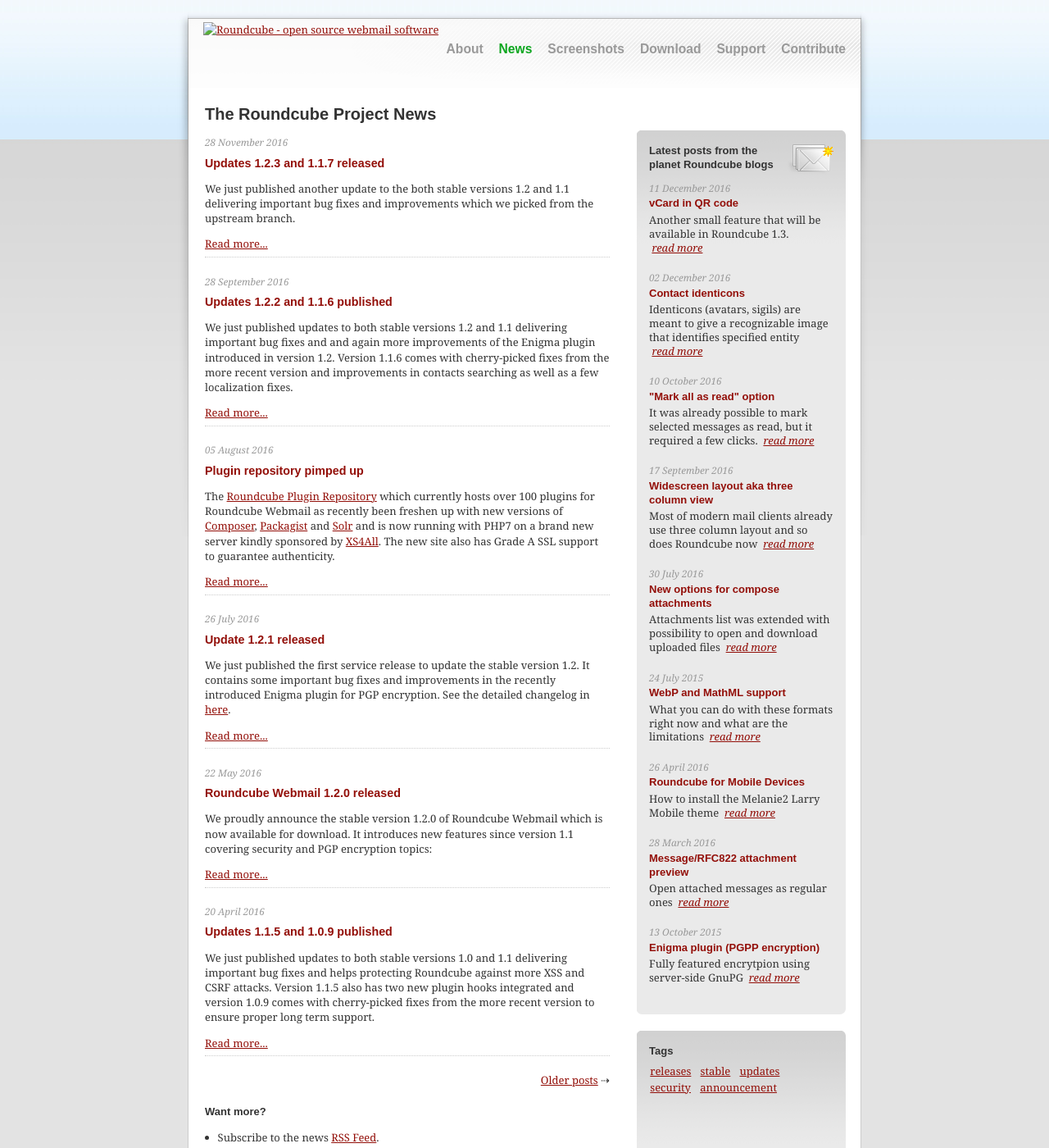
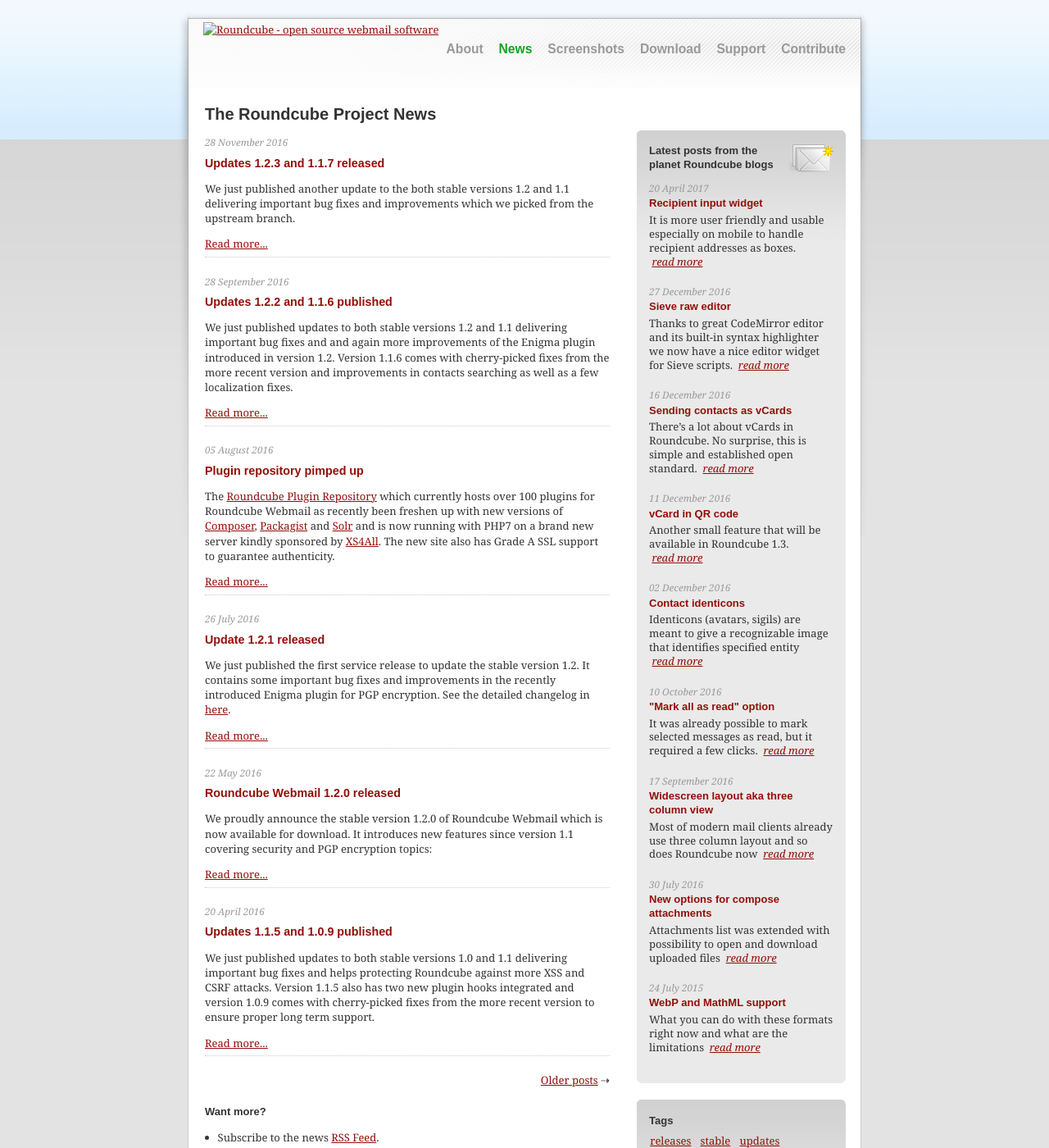
Before and after one commit to roundcube/roundcube.github.com, a Jekyll site: the page built from news/index.html, in a window 1280 px wide and 1400 px high. Shown: the whole window at 82% size. Built offline with Jekyll 4.4.1, drawn with Linux system fonts in a browser that asks for light colours; the list of posts is cut into pages by our own code; comment, search, counter and statistics services are not loaded.

Commit message:
Add some articles from alec's blog

```diff
--- a/_includes/roundcubeinbox.html
+++ b/_includes/roundcubeinbox.html
@@ -1,4 +1,25 @@
 <h2 class="inboxtitle">Latest posts from the planet Roundcube blogs</h2>
+
+<div class="newsitem">
+	<span class="newsdate">20 April 2017</span>
+	<h3><a href="https://kolabian.wordpress.com/2017/04/20/email-recipient-input-widget/" class="newslink">Recipient input widget</a></h3>
+	<p class="newstext">It is more user friendly and usable especially on mobile to handle recipient addresses as boxes.
+			&nbsp;<em><a href="https://kolabian.wordpress.com/2017/04/20/email-recipient-input-widget/">read&nbsp;more</a></em></p>
+</div>
+
+<div class="newsitem">
+	<span class="newsdate">27 December 2016</span>
+	<h3><a href="https://kolabian.wordpress.com/2016/12/27/sieve-raw-editor/" class="newslink">Sieve raw editor</a></h3>
+	<p class="newstext">Thanks to great CodeMirror editor and its built-in syntax highlighter we now have a nice editor widget for Sieve scripts.
+		&nbsp;<em><a href="https://kolabian.wordpress.com/2016/12/27/sieve-raw-editor/">read&nbsp;more</a></em></p>
+</div>
+
+<div class="newsitem">
+	<span class="newsdate">16 December 2016</span>
+	<h3><a href="https://kolabian.wordpress.com/2016/12/16/sending-contacts-as-vcards/" class="newslink">Sending contacts as vCards</a></h3>
+	<p class="newstext">There’s a lot about vCards in Roundcube. No surprise, this is simple and established open standard.
+		&nbsp;<em><a href="https://kolabian.wordpress.com/2016/12/16/sending-contacts-as-vcards/">read&nbsp;more</a></em></p>
+</div>
 
 <div class="newsitem">
 	<span class="newsdate">11 December 2016</span>
@@ -41,24 +62,3 @@
 	<p class="newstext">What you can do with these formats right now and what are the limitations
 		&nbsp;<em><a href="https://kolabian.wordpress.com/2016/07/24/webp-and-mathml-support/">read&nbsp;more</a></em></p>
 </div>
-
-<div class="newsitem">
-	<span class="newsdate">26 April 2016</span>
-	<h3><a href="https://roundcubeinbox.wordpress.com/2016/04/26/roundcube-for-mobile-devices/" class="newslink">Roundcube for Mobile Devices</a></h3>
-	<p class="newstext">How to install the Melanie2 Larry Mobile theme
-		&nbsp;<em><a href="https://roundcubeinbox.wordpress.com/2016/04/26/roundcube-for-mobile-devices/">read&nbsp;more</a></em></p>
-</div>
-
-<div class="newsitem">
-	<span class="newsdate">28 March 2016</span>
-	<h3><a href="https://kolabian.wordpress.com/2016/03/28/messagerfc822-attachment-preview/" class="newslink">Message/RFC822 attachment preview</a></h3>
-	<p class="newstext">Open attached messages as regular ones
-		&nbsp;<em><a href="https://kolabian.wordpress.com/2016/03/28/messagerfc822-attachment-preview/">read&nbsp;more</a></em></p>
-</div>
-
-<div class="newsitem">
-	<span class="newsdate">13 October 2015</span>
-	<h3><a href="https://kolabian.wordpress.com/2015/10/13/enigma-plugin-pgp-encryption/" class="newslink">Enigma plugin (PGPP&nbsp;encryption)</a></h3>
-	<p class="newstext">Fully featured encrytpion using server-side GnuPG
-		&nbsp;<em><a href="https://kolabian.wordpress.com/2015/10/13/enigma-plugin-pgp-encryption/">read&nbsp;more</a></em></p>
-</div>
```
